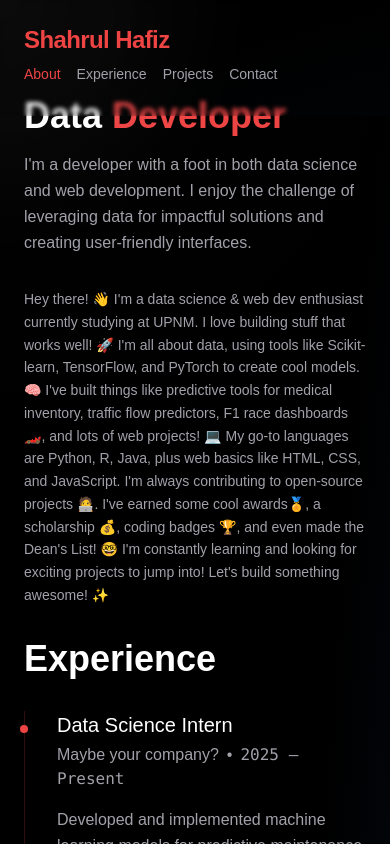
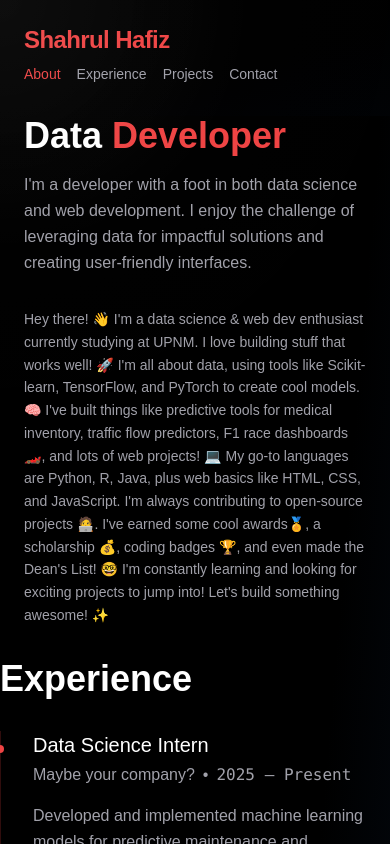
Before and after one commit to apih99/Portfolio_Hafiz, a Next.js app: page / in a window 390 px wide. Shown: the top 844 px of the page. Built offline with nearby package versions, Linux system fonts and the light colour scheme.

Commit message:
Refactor Portfolio Page: Update navigation to a static header on mobile and fixed sidebar on desktop, enhance layout with improved padding, and ensure better text presentation for a cohesive user experience.

```diff
--- a/app/page.tsx
+++ b/app/page.tsx
@@ -33,8 +33,8 @@ export default function Portfolio() {
   return (
     <div className="min-h-screen bg-gradient-to-br from-black via-black to-[#0a192f] text-white">
       <CursorSpotlight />
-      {/* Navigation - Header on mobile, Sidebar on desktop */}
-      <nav className="fixed top-0 w-full md:w-[45%] md:h-screen bg-gradient-to-br from-black/10 via-black/10 to-[#0a192f]/10 backdrop-blur-[2px] z-50">
+      {/* Navigation - Static header on mobile, Fixed sidebar on desktop */}
+      <nav className="relative md:fixed md:top-0 w-full md:w-[45%] md:h-screen bg-gradient-to-br from-black/10 via-black/10 to-[#0a192f]/10 backdrop-blur-[2px] md:z-50">
         <motion.div
           initial={{ x: -100 }}
           animate={{ x: 0 }}
@@ -72,8 +72,8 @@ export default function Portfolio() {
               <a
                 key={i}
                 href={["https://github.com/apih99", "https://www.linkedin.com/in/shahrulhafiz03/", "https://www.instagram.com/apih_99/", "mailto:hafizcr716@gmail.com"][i]}
-            target="_blank"
-            rel="noopener noreferrer"
+                target="_blank"
+                rel="noopener noreferrer"
                 className="text-[#a1a1aa] hover:text-red-500 transition-colors"
               >
                 <Icon className="h-5 w-5" />
@@ -84,14 +84,14 @@ export default function Portfolio() {
       </nav>
 
       {/* Main Content */}
-      <main className="pt-24 md:pt-24 px-6 md:px-16 md:ml-[45%] max-w-[1200px]">
+      <main className="md:ml-[45%] max-w-[1200px]">
         {/* Hero Section */}
         <motion.section
           initial="initial"
           id="about"
           animate="animate"
           variants={staggerChildren}
-          className="min-h-[50vh] flex flex-col justify-start"
+          className="px-6 md:px-16 min-h-[50vh] flex flex-col justify-start"
         >
           <motion.h1
             variants={fadeIn}
```
